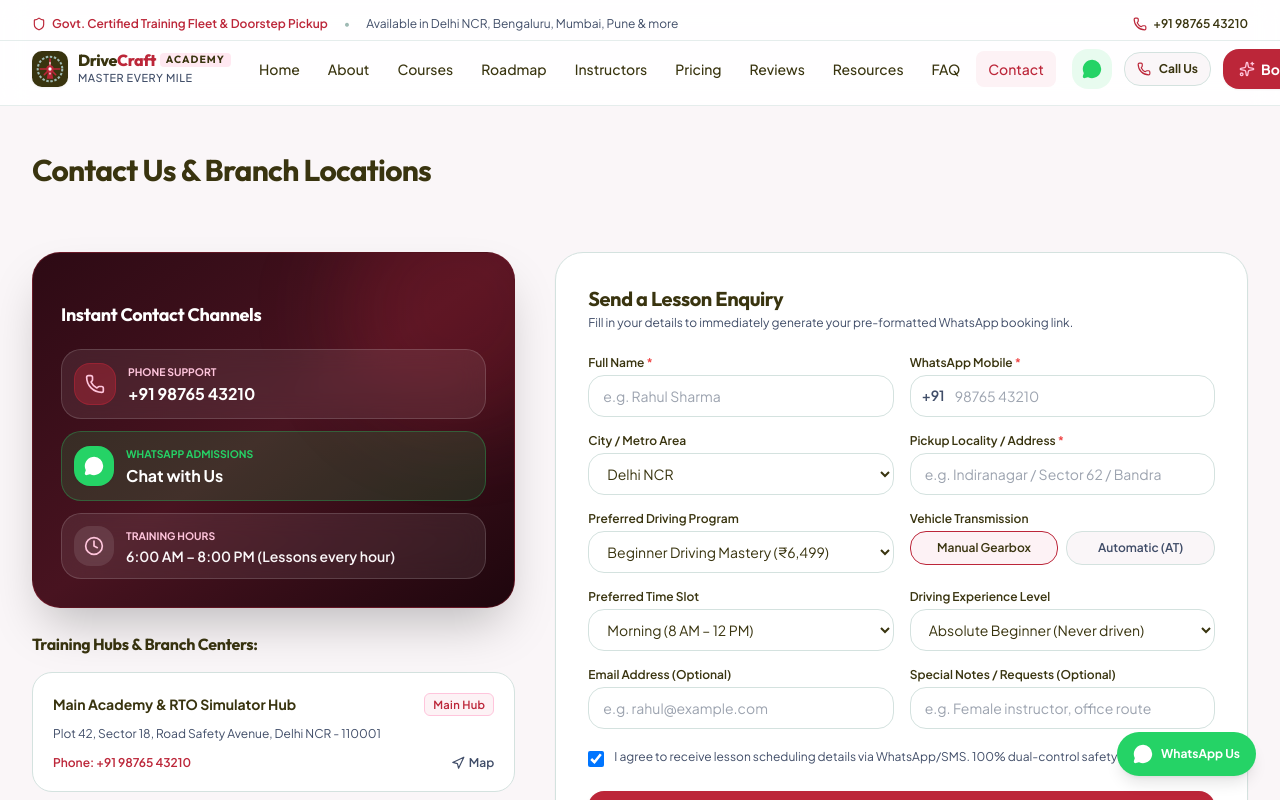
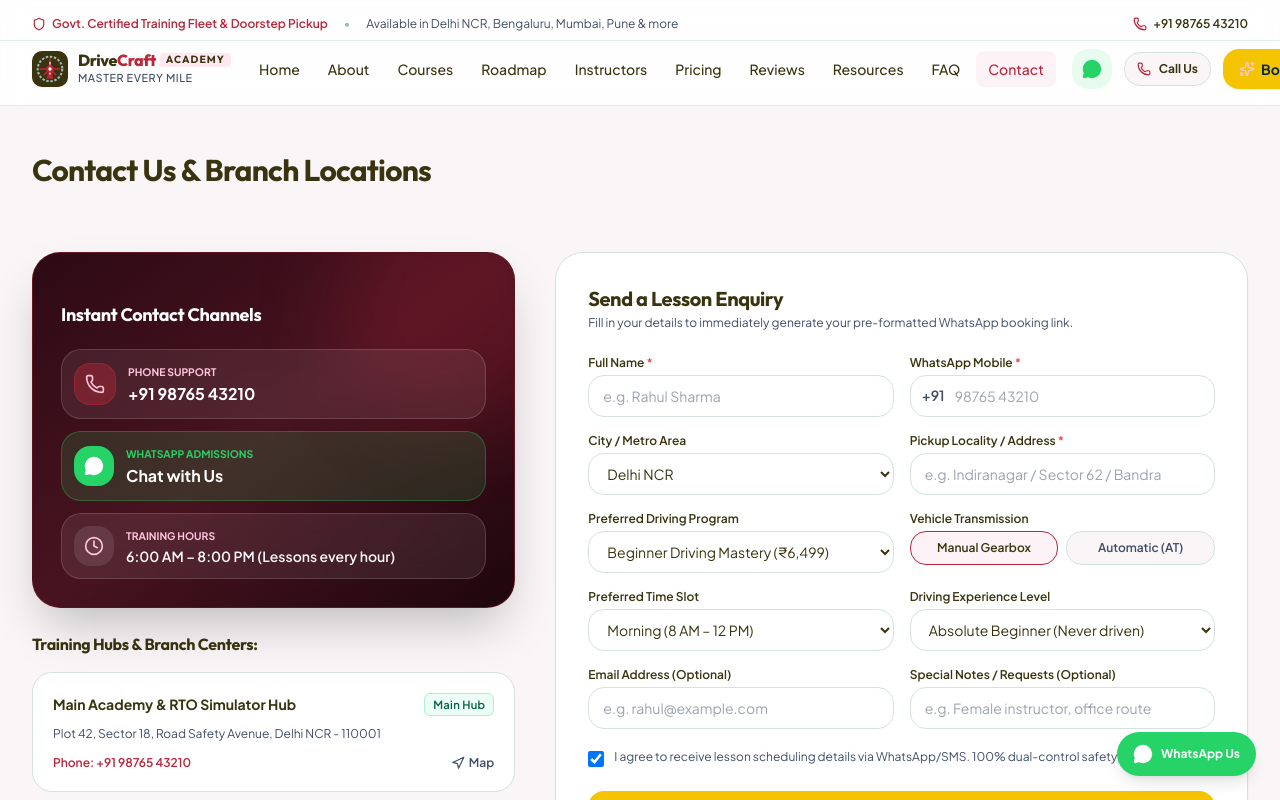
Before and after one commit to Ginuuuuu/Driving-School-Simple, a React (Vite) app: page /contact in a window 1280 px wide. Shown: the top 800 px of the page. Built offline with nearby package versions, Linux system fonts and the light colour scheme.

Commit message:
feat: add reusable Badge and Button components with Tailwind styling

```diff
--- a/src/components/common/Badge.tsx
+++ b/src/components/common/Badge.tsx
@@ -24,12 +24,12 @@ export const Badge: React.FC<BadgeProps> = ({
   };
 
   const variantStyles = {
-    emerald: 'bg-[#FDF2F5] text-[#BC2639] border border-[#FFC5DC]',
-    amber: 'bg-[#FFC5DC]/60 text-[#39340F] border border-[#FFC5DC] font-bold',
-    blue: 'bg-[#D4E2DF]/50 text-[#404D68] border border-[#9FBAB4]',
-    slate: 'bg-[#FAF6F8] text-[#39340F] border border-[#D4E2DF]',
-    red: 'bg-[#FDF2F5] text-[#BC2639] border border-[#FFC5DC]',
-    purple: 'bg-[#FDF2F5] text-[#BC2639] border border-[#FFC5DC]',
+    emerald: 'bg-emerald-50 text-emerald-800 border border-emerald-200 font-semibold',
+    amber: 'bg-[#F4C400]/20 text-[#082B4C] border border-[#F4C400]/40 font-bold',
+    blue: 'bg-[#082B4C]/10 text-[#082B4C] border border-[#082B4C]/20 font-semibold',
+    slate: 'bg-[#F5F6F7] text-[#202B33] border border-[#E5E7EB] font-medium',
+    red: 'bg-red-50 text-red-700 border border-red-200 font-semibold',
+    purple: 'bg-[#082B4C]/10 text-[#082B4C] border border-[#082B4C]/20 font-semibold',
   };
 
   return (
--- a/src/components/common/Button.tsx
+++ b/src/components/common/Button.tsx
@@ -38,13 +38,13 @@ export const Button: React.FC<ButtonProps> = ({
   };
 
   const variantStyles = {
-    primary: 'bg-[#BC2639] hover:bg-[#5F1618] active:bg-[#39340F] text-white shadow-sm hover:shadow-glow-crimson focus-visible:ring-[#BC2639]',
-    secondary: 'bg-[#9FBAB4] hover:bg-[#404D68] hover:text-white active:bg-[#39340F] text-[#39340F] shadow-sm focus-visible:ring-[#404D68]',
-    amber: 'bg-[#BC2639] hover:bg-[#5F1618] text-white font-bold shadow-sm focus-visible:ring-[#BC2639]',
-    outline: 'border-2 border-[#D4E2DF] hover:border-[#BC2639] text-[#39340F] hover:bg-[#FFF5F8] focus-visible:ring-[#BC2639]',
-    ghost: 'text-[#39340F] hover:bg-[#FFC5DC]/30 hover:text-[#39340F] focus-visible:ring-[#404D68]',
+    primary: 'bg-[#F4C400] hover:bg-[#DFAF00] active:bg-[#082B4C] text-[#082B4C] active:text-white shadow-sm hover:shadow-glow-yellow focus-visible:ring-[#F4C400]',
+    secondary: 'bg-[#082B4C] hover:bg-[#202B33] active:bg-[#061F36] text-white shadow-sm focus-visible:ring-[#082B4C]',
+    amber: 'bg-[#F4C400] hover:bg-[#DFAF00] text-[#082B4C] font-bold shadow-sm focus-visible:ring-[#F4C400]',
+    outline: 'border-2 border-[#082B4C] text-[#082B4C] hover:bg-[#082B4C] hover:text-white focus-visible:ring-[#082B4C]',
+    ghost: 'text-[#082B4C] hover:bg-[#F5F6F7] hover:text-[#082B4C] focus-visible:ring-[#082B4C]',
     whatsapp: 'bg-[#25D366] hover:bg-[#20BD5A] text-white font-bold shadow-sm hover:shadow-md focus-visible:ring-[#25D366]',
-    danger: 'bg-[#BC2639] hover:bg-[#5F1618] text-white focus-visible:ring-[#BC2639]',
+    danger: 'bg-red-600 hover:bg-red-700 text-white focus-visible:ring-red-500',
   };
 
   const combinedClasses = twMerge(clsx(baseStyles, sizeStyles[size], variantStyles[variant], className));
```
